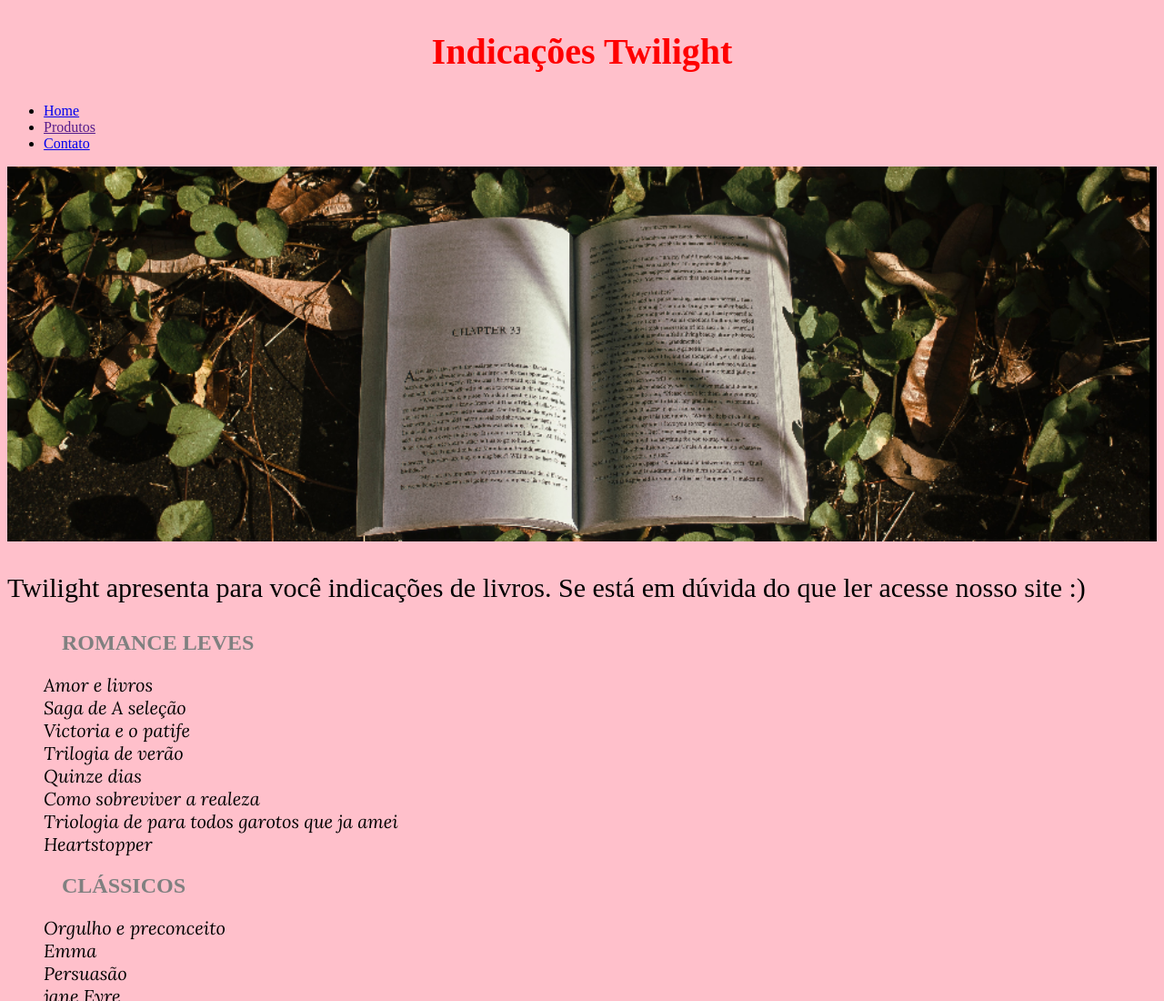
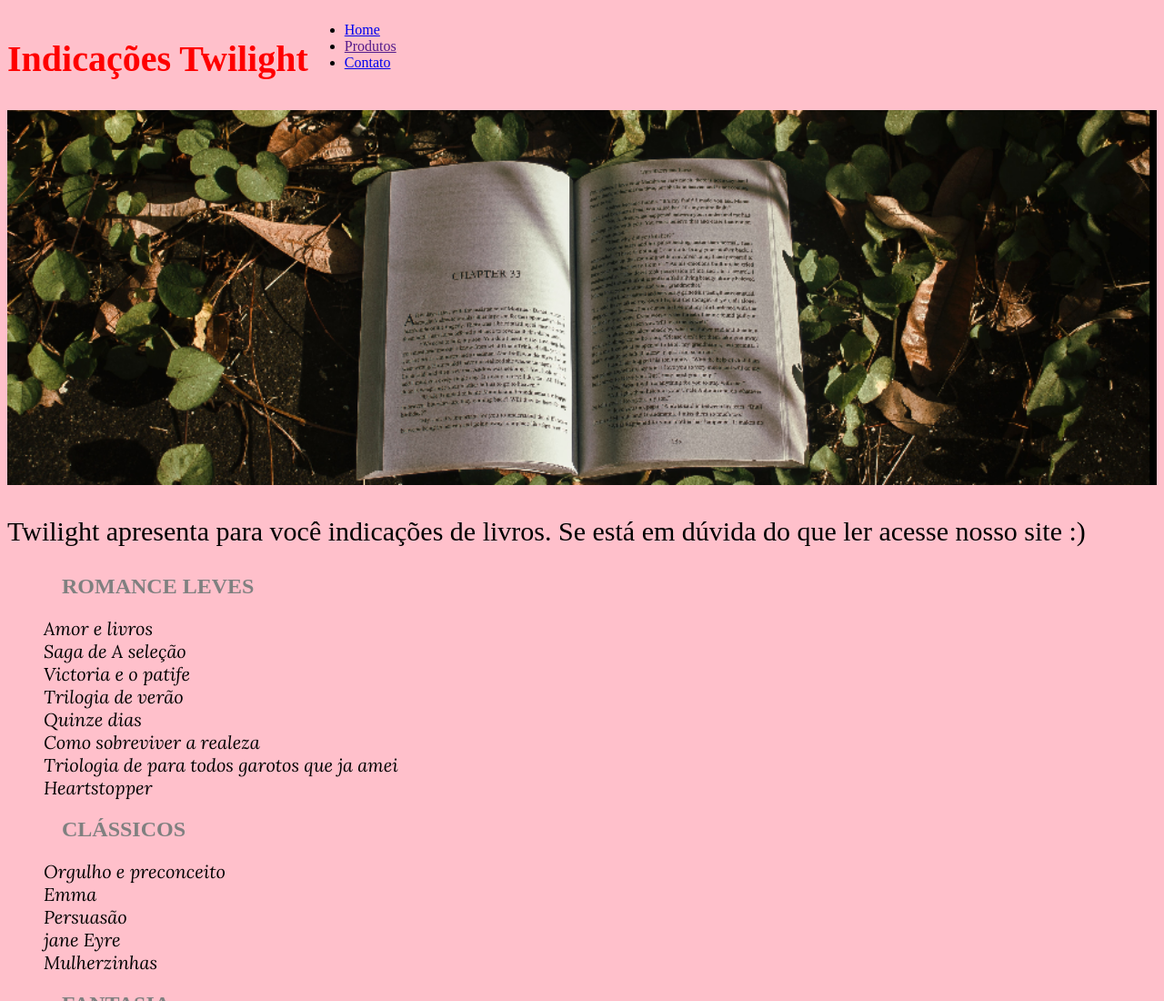
Before and after one commit to Joaopedrozl/jp, a plain HTML site: page index.html in a window 1280 px wide. Shown: the top 1100 px of the page at 91% size. Drawn offline with Linux system fonts and the light colour scheme.

Commit message:
algumas coisas

```diff
--- a/style.css
+++ b/style.css
@@ -1,5 +1,10 @@
 body{
 	background-color: pink;
+}
+
+.cabecalho {
+	display: flex;
+    justify-content: left;
 }
 
 
```
Also changed, not shown: contato.html (+4 -3 lines).
